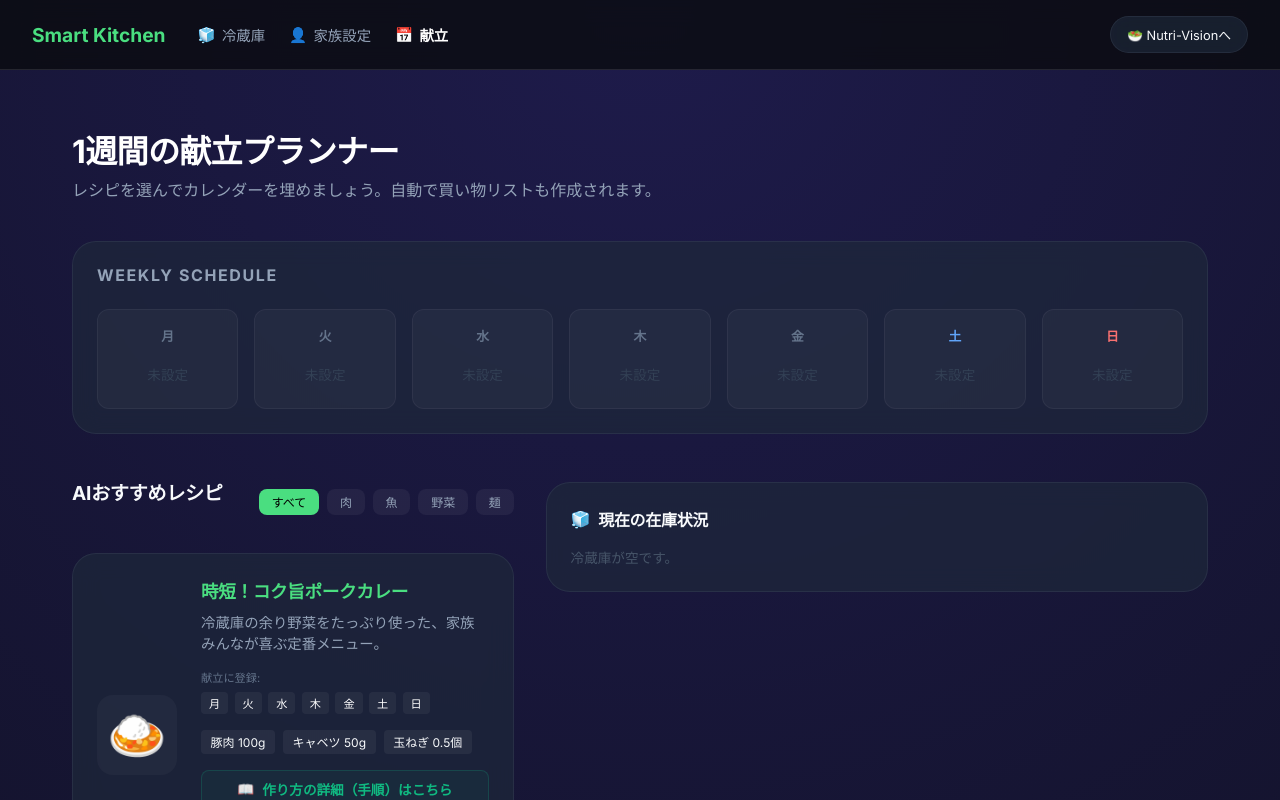
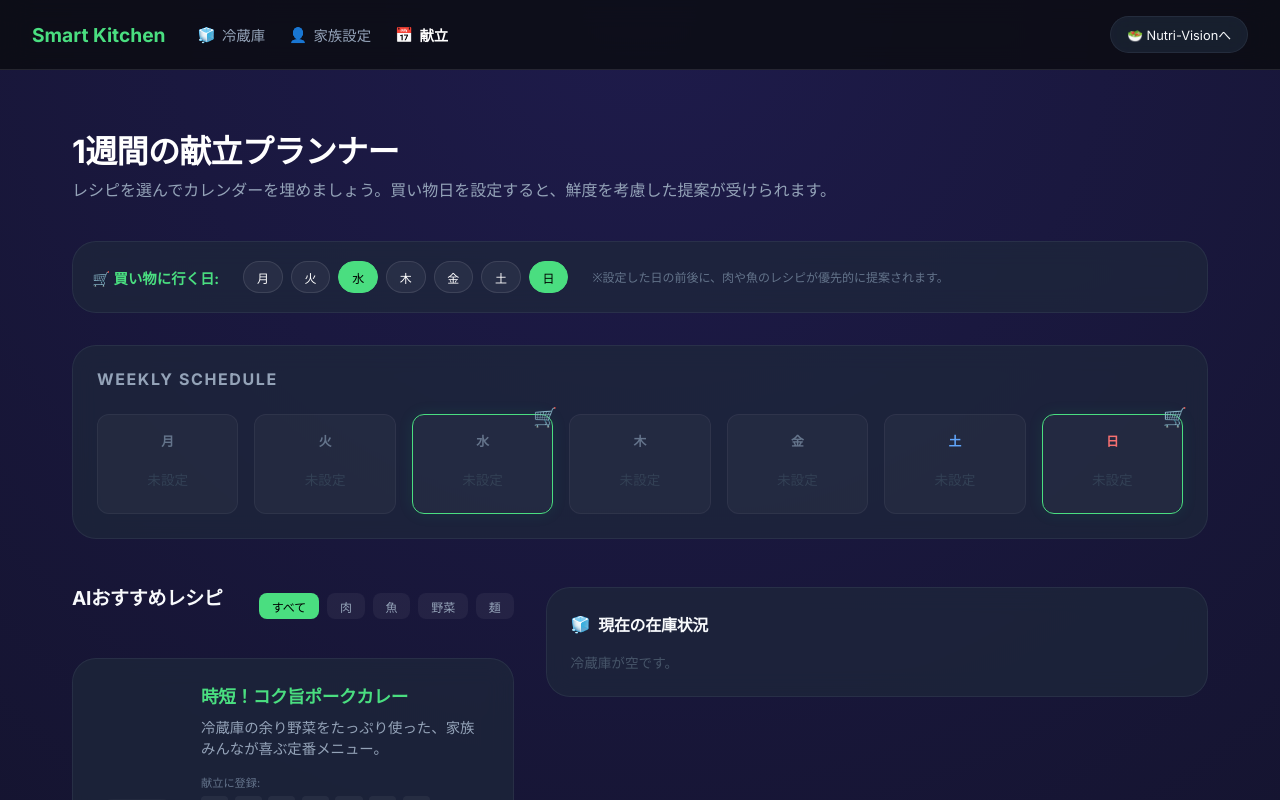
Before and after one commit to convini-bach/Life-Support-Project, a Next.js app: page /recipe-app/menu in a window 1280 px wide. Shown: the top 800 px of the page. Built offline with nearby package versions, Linux system fonts and the light colour scheme.

Commit message:
feat: allow setting multiple shopping days in weekly planner

```diff
--- a/src/app/recipe-app/lib/planner-logic.ts
+++ b/src/app/recipe-app/lib/planner-logic.ts
@@ -13,7 +13,7 @@ export interface WeeklyPlan {
 }
 
 export interface PlannerSettings {
-  shoppingDay: DayOfWeek;
+  shoppingDays: DayOfWeek[];
 }
 
 /**
@@ -39,9 +39,9 @@ export function saveWeeklyPlan(plan: WeeklyPlan) {
  * プランナー設定（買い物日など）を取得する
  */
 export function loadPlannerSettings(): PlannerSettings {
-  if (typeof window === 'undefined') return { shoppingDay: 'mon' };
+  if (typeof window === 'undefined') return { shoppingDays: ['mon'] };
   const data = localStorage.getItem('smart-kitchen-planner-settings');
-  return data ? JSON.parse(data) : { shoppingDay: 'mon' };
+  return data ? JSON.parse(data) : { shoppingDays: ['sun', 'wed'] }; // デフォルトを日・水に設定
 }
 
 /**
--- a/src/app/recipe-app/menu/page.tsx
+++ b/src/app/recipe-app/menu/page.tsx
@@ -5,7 +5,7 @@ import Link from 'next/link';
 import { loadFridgeData, saveFridgeData, FridgeItem } from '../lib/fridge-logic';
 import { loadFamilyData, FamilyMember } from '../lib/family-logic';
 import { subtractQuantity, parseQuantity } from '../lib/quantity-logic';
-import { loadWeeklyPlan, saveWeeklyPlan, WeeklyPlan, DayOfWeek, DAYS_JP } from '../lib/planner-logic';
+import { loadWeeklyPlan, saveWeeklyPlan, WeeklyPlan, DayOfWeek, DAYS_JP, loadPlannerSettings, savePlannerSettings } from '../lib/planner-logic';
 
 type RecipeCategory = 'meat' | 'fish' | 'vegetable' | 'noodle' | 'other';
 
@@ -93,6 +93,7 @@ export default function MenuPage() {
   const [fridgeItems, setFridgeItems] = useState<FridgeItem[]>([]);
   const [weeklyPlan, setWeeklyPlan] = useState<WeeklyPlan>(loadWeeklyPlan());
   const [recipes, setRecipes] = useState<Recipe[]>(MOCK_RECIPES);
+  const [shoppingDays, setShoppingDays] = useState<DayOfWeek[]>([]);
   const [filter, setFilter] = useState<RecipeCategory | 'all'>('all');
   const [isApplying, setIsApplying] = useState<string | null>(null);
   const [expandedId, setExpandedId] = useState<string | null>(null);
@@ -102,6 +103,7 @@ export default function MenuPage() {
     setFamily(loadFamilyData());
     setFridgeItems(loadFridgeData());
     setWeeklyPlan(loadWeeklyPlan());
+    setShoppingDays(loadPlannerSettings().shoppingDays);
 
     // AI提案メニューがあれば読み込む
     const savedMenu = localStorage.getItem('smart-kitchen-suggested-menu');
@@ -158,14 +160,47 @@ export default function MenuPage() {
     saveWeeklyPlan(newPlan);
   };
 
+  const toggleShoppingDay = (day: DayOfWeek) => {
+    const newDays = shoppingDays.includes(day)
+      ? shoppingDays.filter(d => d !== day)
+      : [...shoppingDays, day];
+    setShoppingDays(newDays);
+    savePlannerSettings({ shoppingDays: newDays });
+  };
+
   const filteredRecipes = recipes.filter(r => filter === 'all' || r.category === filter);
 
   return (
     <main className="container min-h-screen" style={{ paddingBottom: '5rem' }}>
       <header style={{ marginBottom: '2.5rem' }}>
         <h1 style={{ fontSize: '2rem', color: '#fff', marginBottom: '0.5rem' }}>1週間の献立プランナー</h1>
-        <p className="text-muted">レシピを選んでカレンダーを埋めましょう。自動で買い物リストも作成されます。</p>
+        <p className="text-muted">レシピを選んでカレンダーを埋めましょう。買い物日を設定すると、鮮度を考慮した提案が受けられます。</p>
       </header>
+
+      {/* 買い物日設定 */}
+      <section className="glass-card" style={{ padding: '1.2rem', marginBottom: '2rem', display: 'flex', alignItems: 'center', gap: '1.5rem', flexWrap: 'wrap' }}>
+        <div style={{ fontSize: '0.9rem', fontWeight: 'bold', color: 'var(--recipe-primary)' }}>🛒 買い物に行く日:</div>
+        <div style={{ display: 'flex', gap: '0.5rem' }}>
+          {(Object.keys(DAYS_JP) as DayOfWeek[]).map(day => (
+            <button
+              key={day}
+              onClick={() => toggleShoppingDay(day)}
+              style={{
+                padding: '0.4rem 0.8rem', borderRadius: '20px', fontSize: '0.75rem',
+                background: shoppingDays.includes(day) ? 'var(--recipe-primary)' : 'rgba(255,255,255,0.05)',
+                color: shoppingDays.includes(day) ? '#000' : '#fff',
+                border: '1px solid ' + (shoppingDays.includes(day) ? 'var(--recipe-primary)' : 'rgba(255,255,255,0.1)'),
+                cursor: 'pointer', transition: 'all 0.2s'
+              }}
+            >
+              {DAYS_JP[day]}
+            </button>
+          ))}
+        </div>
+        <div style={{ fontSize: '0.75rem', color: '#64748b' }}>
+          ※設定した日の前後に、肉や魚のレシピが優先的に提案されます。
+        </div>
+      </section>
 
       {/* 週間カレンダー */}
       <section className="glass-card" style={{ padding: '1.5rem', marginBottom: '3rem', background: 'rgba(255,255,255,0.02)' }}>
@@ -174,9 +209,15 @@ export default function MenuPage() {
           {(Object.keys(DAYS_JP) as DayOfWeek[]).map(day => (
             <div key={day} style={{
               background: 'rgba(255,255,255,0.03)', borderRadius: '12px', padding: '1rem',
-              border: '1px solid rgba(255,255,255,0.05)', textAlign: 'center', minHeight: '100px',
-              display: 'flex', flexDirection: 'column', justifyContent: 'space-between'
+              border: shoppingDays.includes(day) ? '1px solid var(--recipe-primary)' : '1px solid rgba(255,255,255,0.05)',
+              textAlign: 'center', minHeight: '100px',
+              display: 'flex', flexDirection: 'column', justifyContent: 'space-between',
+              position: 'relative',
+              boxShadow: shoppingDays.includes(day) ? '0 0 15px rgba(16, 185, 129, 0.1)' : 'none'
             }}>
+              {shoppingDays.includes(day) && (
+                <div style={{ position: 'absolute', top: '-10px', right: '-5px', fontSize: '1.2rem' }}>🛒</div>
+              )}
               <div style={{ fontSize: '0.8rem', fontWeight: 'bold', color: day === 'sun' ? '#f87171' : day === 'sat' ? '#60a5fa' : '#64748b' }}>
                 {DAYS_JP[day]}
               </div>
```
